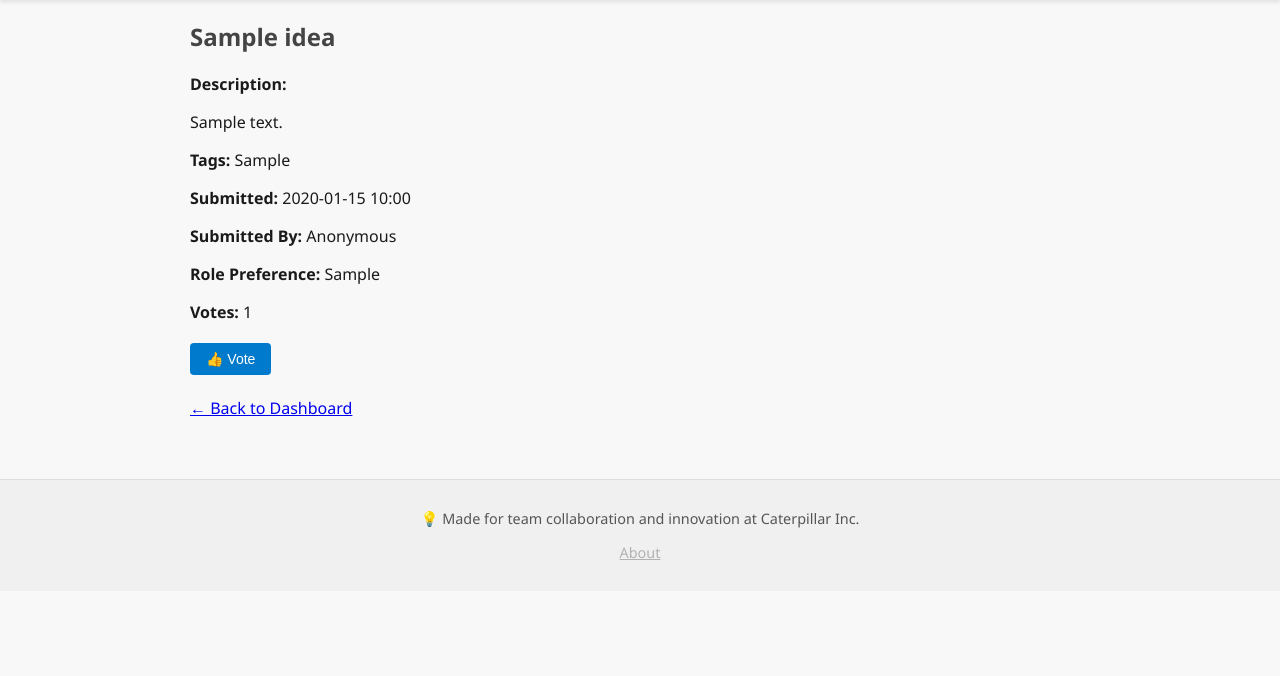
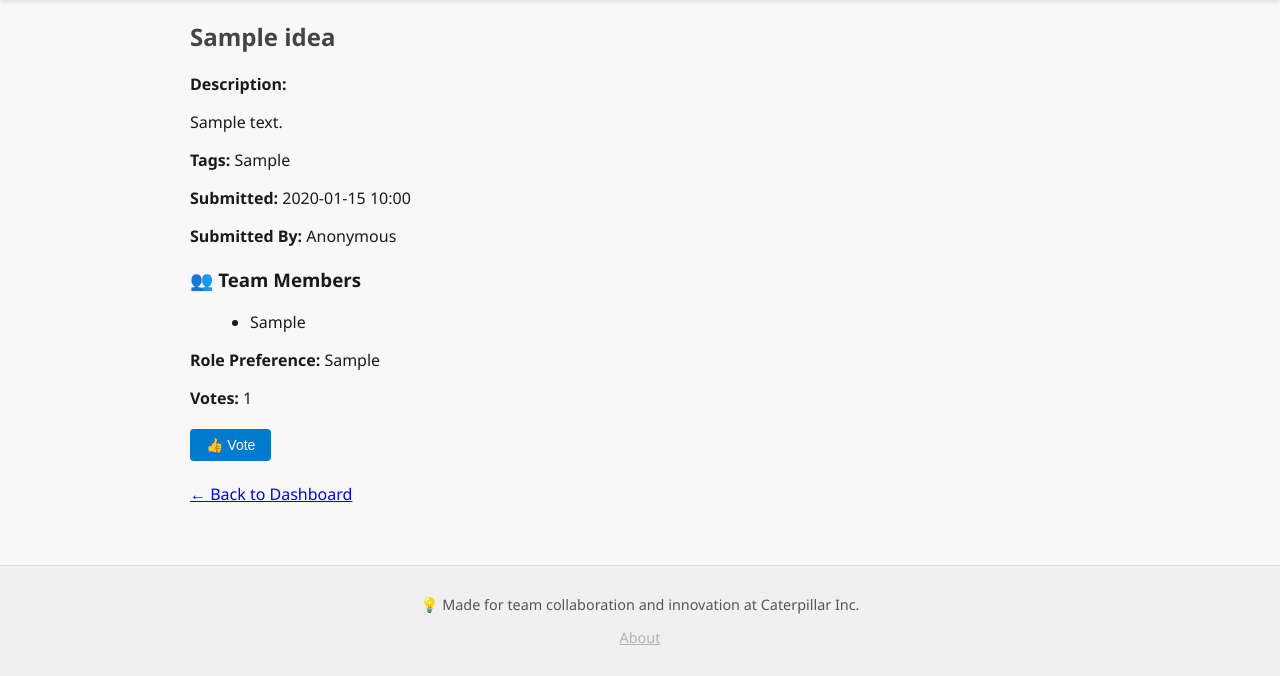
Before and after one commit to siva-sudhan/innovation_portal, a Flask app: page /idea/1 in a window 1280 px wide. Shown: the part 61-737 px from the top of the page. Run offline with Flask 3, Linux system fonts and the light colour scheme; tables that the repository leaves empty hold one stand-in row (values such as "Sample post").

Commit message:
Show team members on idea details

```diff
--- a/app/static/styles.css
+++ b/app/static/styles.css
@@ -321,6 +321,12 @@ body {
 }
 .similar-ideas a:hover {
   color: #FFCD00;
+}
+
+.team-members {
+  list-style: disc;
+  margin-left: 20px;
+  margin-bottom: 15px;
 }
 
 @keyframes fadeSlideIn {
--- a/app/templates/idea_detail.html
+++ b/app/templates/idea_detail.html
@@ -11,6 +11,16 @@
   <p><strong>Tags:</strong> {{ idea.tags }}</p>
   <p><strong>Submitted:</strong> {{ idea.timestamp.strftime('%Y-%m-%d %H:%M') }}</p>
   <p><strong>Submitted By:</strong> {{ 'Anonymous' if idea.is_anonymous else idea.submitter }}</p>
+  {% if idea.teammates %}
+    <div class="section">
+      <h3>👥 Team Members</h3>
+      <ul class="team-members">
+        {% for member in idea.teammates.split(',') %}
+          <li>{{ member.strip() }}</li>
+        {% endfor %}
+      </ul>
+    </div>
+  {% endif %}
   <p><strong>Role Preference:</strong> {{ idea.intent }}</p>
   <p><strong>Votes:</strong> {{ idea.votes }}</p>
 
```
